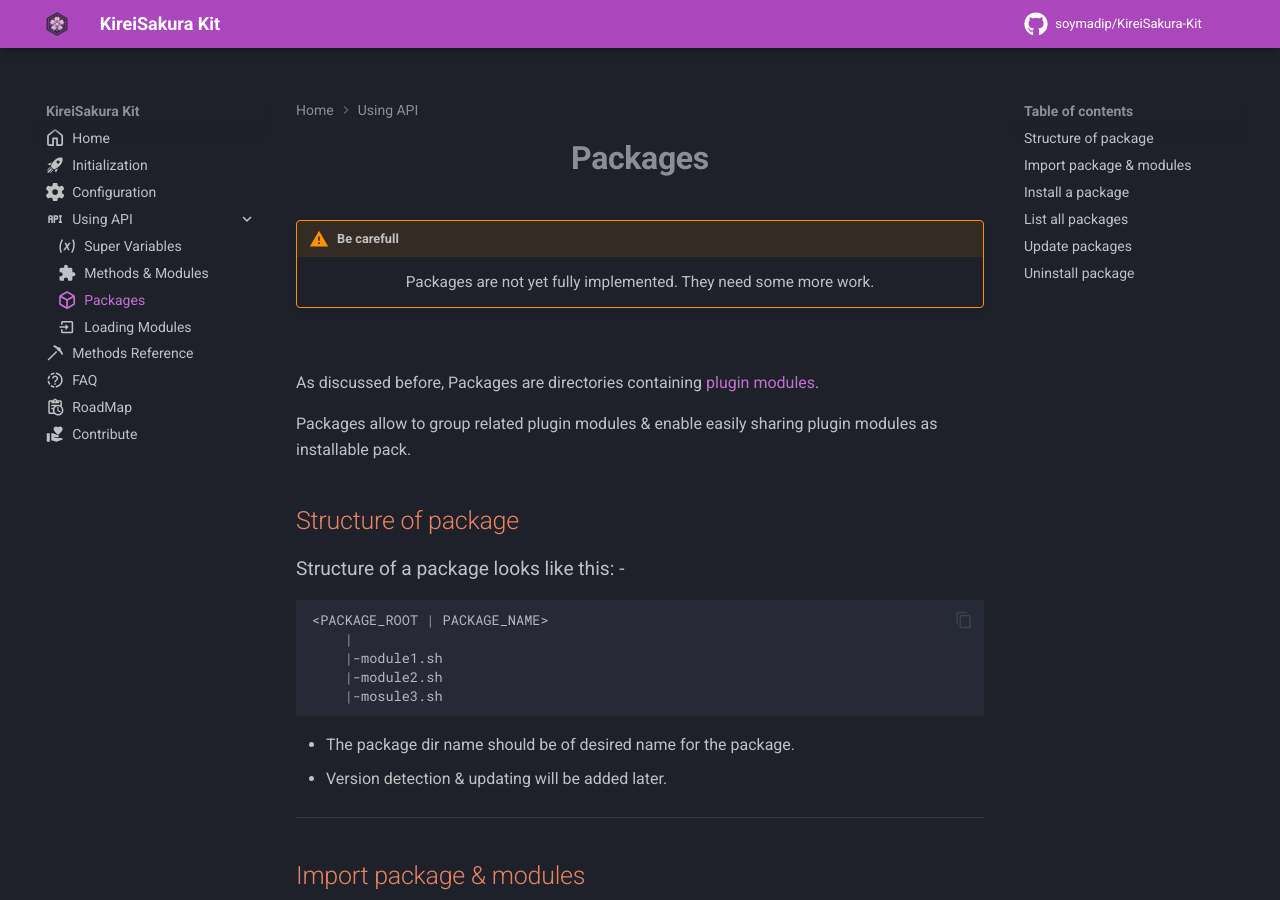
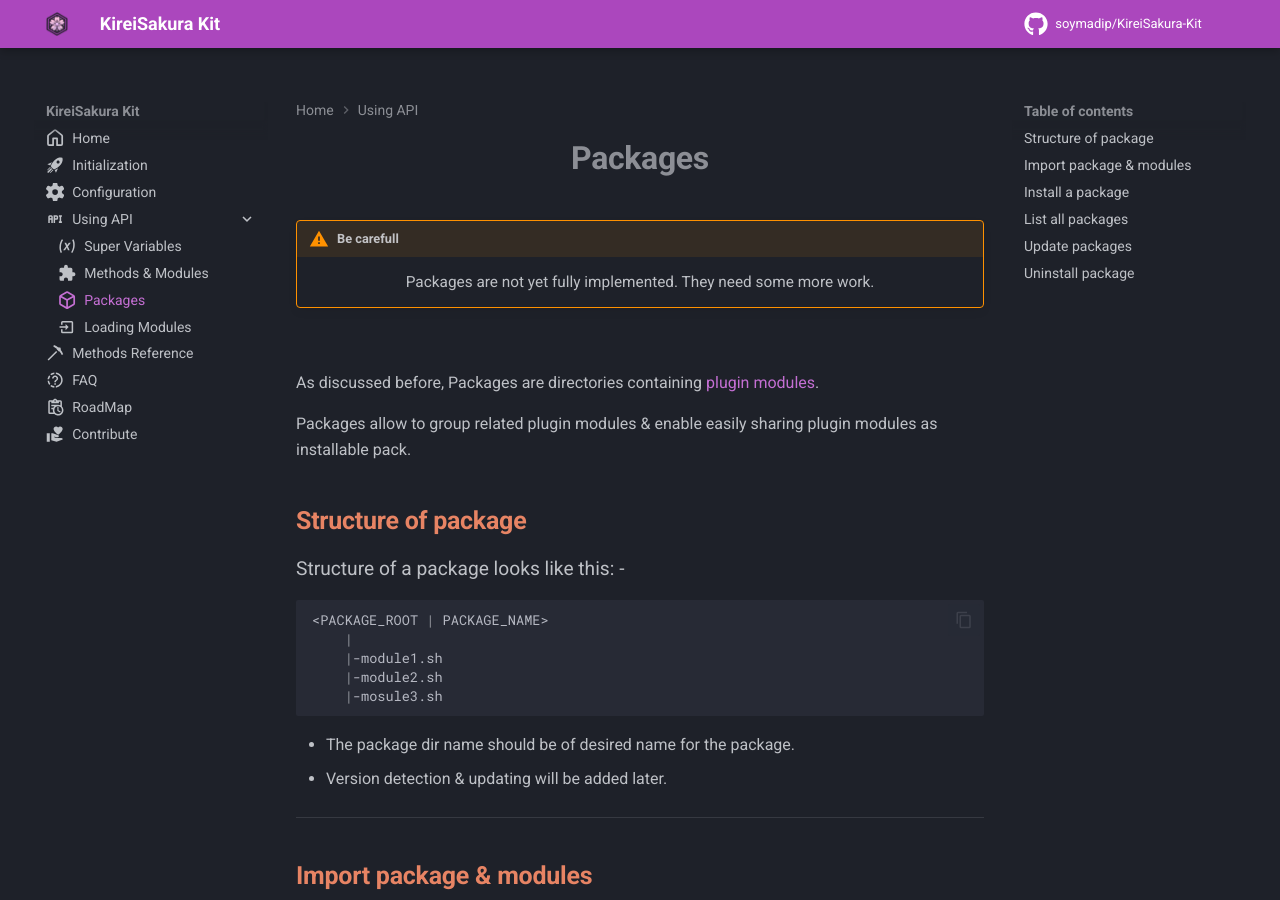
Before and after one commit to soymadip/KireiSakura-Kit, an MkDocs documentation site: the page built from docs/docs/api/packages.md, in a window 1280 px wide and 900 px high. Built offline with MkDocs 1.6.1 and Material for MkDocs 9.7.7, drawn with Linux system fonts in a browser that asks for light colours.

````diff
--- a/docs/docs/api/packages.md
+++ b/docs/docs/api/packages.md
@@ -15,7 +15,7 @@ As discussed before, Packages are directories containing [plugin modules](./term
 
 Packages allow to group related plugin modules & enable easily sharing plugin modules as installable pack.
 
-## Structure of package
+## **Structure of package**
 
 <big> Structure of a package looks like this: -</big>
 
@@ -31,7 +31,7 @@ Packages allow to group related plugin modules & enable easily sharing plugin mo
 - Version detection & updating will be added later.
 
 ---
-## Import package & modules
+## **Import package & modules**
 
 To use a package, import modules of that package, we need to use `kimport` function.
 
@@ -50,7 +50,7 @@ kimport .                  # import all local mosules.
     - `.module_name` is actually interprited as `local.module_name`.
 
 ---
-## Install a package
+## **Install a package**
 
 To install a package, we use `kpm` or KireiSakura Package Manager.
 
@@ -70,7 +70,7 @@ kpm install <git_username>/<package_name>@gitlab.com
 ```
 
 ---
-## List all packages
+## **List all packages**
 To list all installed packages,
 
 ```bash
@@ -78,7 +78,7 @@ kpm list
 ```
 
 ---
-## Update packages
+## **Update packages**
 
 To update all packages use: -
 
@@ -87,7 +87,7 @@ kpm update
 ```
 
 ---
-## Uninstall package
+## **Uninstall package**
 
 To uninstall a package use: -
 ```
--- a/docs/mkdocs.yml
+++ b/docs/mkdocs.yml
@@ -47,7 +47,7 @@ theme:
     - tags
 
   features:
-    # - header.autohide
+    - header.autohide
     - navigation.tracking
     - navigation.path
     - navigation.top
@@ -63,6 +63,7 @@ theme:
     - search.share
     - content.code.copy
     - content.code.annotate
+    - announce.dismiss
     # - content.action.view
     # - content.action.edit
 
--- /dev/null
+++ b/docs/overrides/main.html
@@ -0,0 +1,6 @@
+{% extends "base.html" %}
+
+{% block announce %}
+    <p>Docs are still in work in progress!</p>
+{% endblock %}
+{% endblock %}
````
